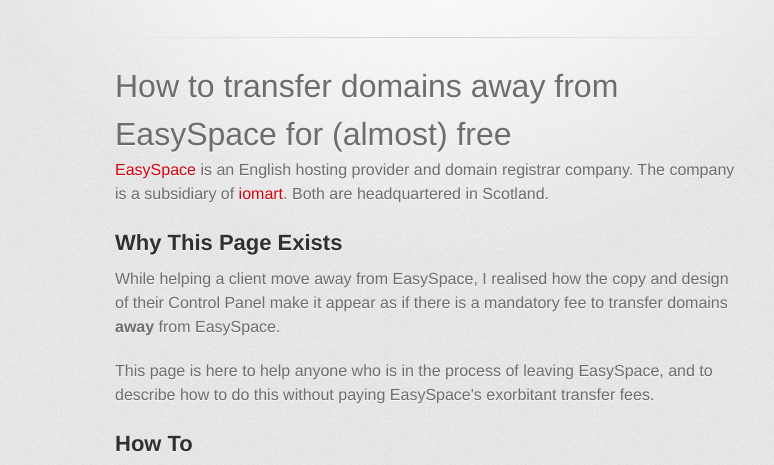
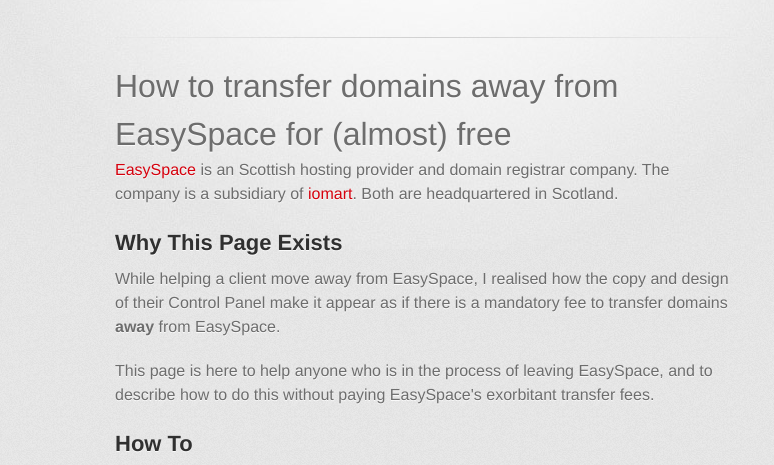
Before and after one commit to 0phile/easyspace, a plain HTML site: page index.html in a window 1280 px wide. Shown: the part 324-789 px from the top of the page, without its empty margins (215-989 px from the left). Drawn offline with Linux system fonts and the light colour scheme; a web font is replaced by a local one.

Commit message:
Update index.html

```diff
--- a/index.html
+++ b/index.html
@@ -32,7 +32,7 @@
           <h1>
 <a id="how-to-transfer-domains-away-from-easyspace-for-almost-free" class="anchor" href="#how-to-transfer-domains-away-from-easyspace-for-almost-free" aria-hidden="true"><span aria-hidden="true" class="octicon octicon-link"></span></a>How to transfer domains away from EasySpace for (almost) free</h1>
 
-<p><a href="https://www.easyspace.com">EasySpace</a> is an English hosting provider and domain registrar company. The company is a subsidiary of <a href="http://www.iomart.com">iomart</a>. Both are headquartered in Scotland.</p>
+<p><a href="https://www.easyspace.com">EasySpace</a> is an Scottish hosting provider and domain registrar company. The company is a subsidiary of <a href="http://www.iomart.com">iomart</a>. Both are headquartered in Scotland.</p>
 
 <h2>
 <a id="why-this-page-exists" class="anchor" href="#why-this-page-exists" aria-hidden="true"><span aria-hidden="true" class="octicon octicon-link"></span></a>Why This Page Exists</h2>
```
